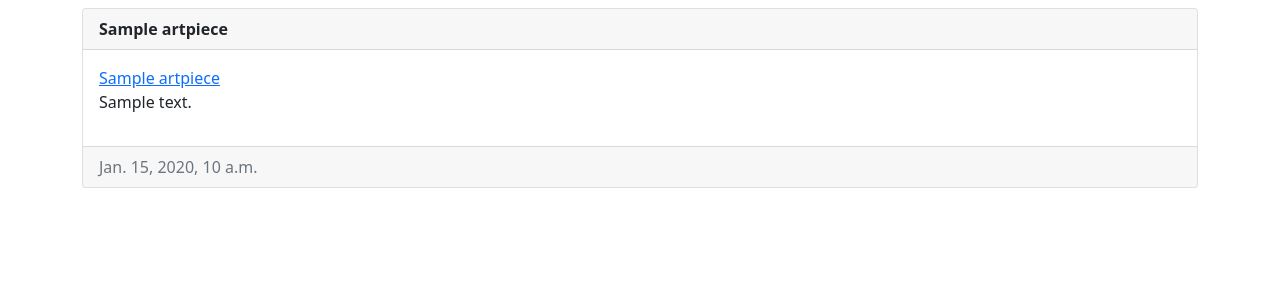
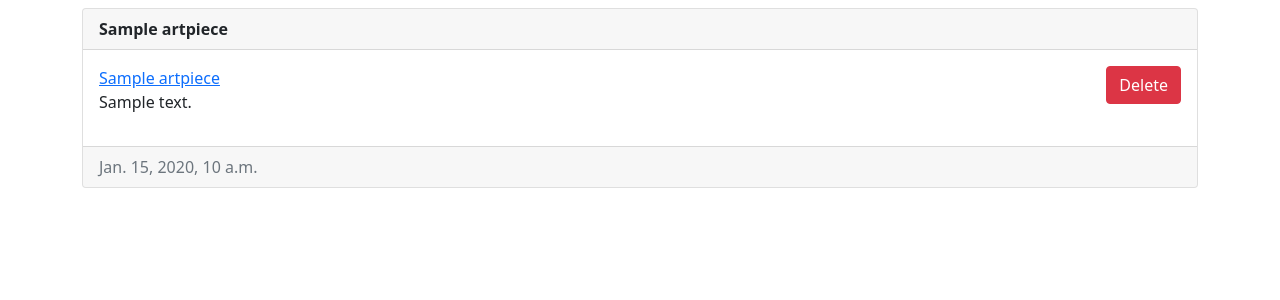
Before and after one commit to Jonathan-Heaney/omnivore, a Django app: page /my-shared-art in a window 1280 px wide. Shown: the part 56-356 px from the top of the page. Run offline with Django 5.2, Linux system fonts and the light colour scheme; a user stored in the database is signed in; tables that the repository leaves empty hold one stand-in row (values such as "Sample post").

Commit message:
Add delete button to art pieces

```diff
--- a/main/templates/main/my_shared_art.html
+++ b/main/templates/main/my_shared_art.html
@@ -16,6 +16,19 @@
         {% endif %}
         <p>{{piece.piece_description}}</p>
       </div>
+      <div>
+        <form method="post">
+          {% csrf_token %}
+          <button
+            type="submit"
+            class="btn btn-danger"
+            name="piece-id"
+            value="{{piece.id}}"
+          >
+            Delete
+          </button>
+        </form>
+      </div>
     </div>
     <div class="card-footer text-muted">{{piece.created_at}}</div>
   </div>
--- a/main/views.py
+++ b/main/views.py
@@ -42,6 +42,14 @@ def my_shared_art(request):
     user = request.user
     my_pieces = ArtPiece.objects.filter(user=user).order_by('-created_at')
 
+    if request.method == 'POST':
+        piece_id = request.POST.get("piece-id")
+
+        if piece_id:
+            piece = ArtPiece.objects.filter(id=piece_id).first()
+            if piece:
+                piece.delete()
+
     return render(request, 'main/my_shared_art.html', {"pieces": my_pieces})
 
 
```
